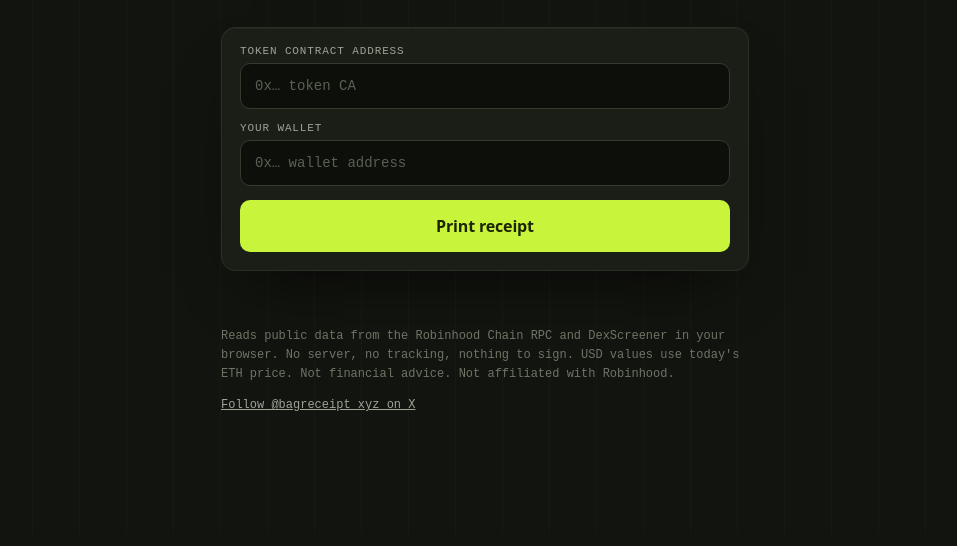
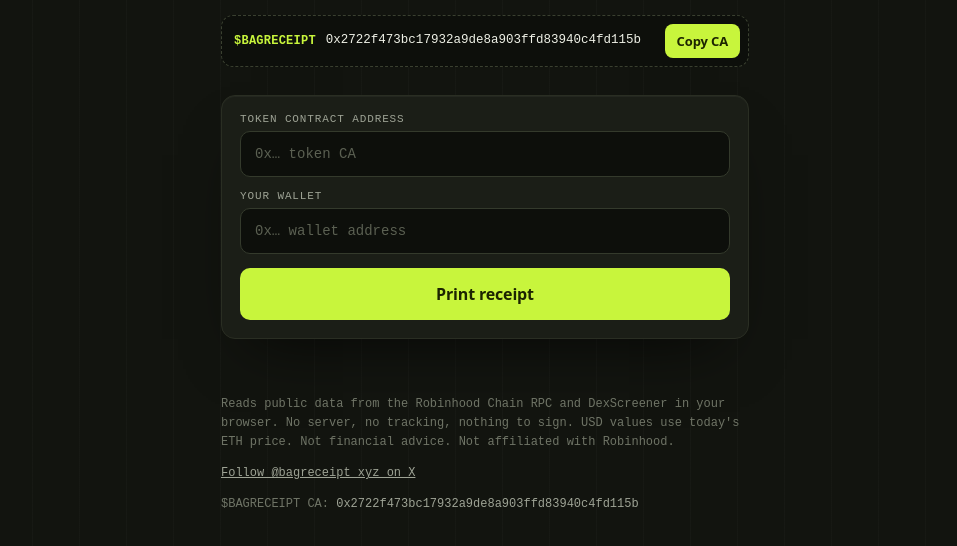
Before and after one commit to JustSteez/bag-receipt, a website with bundled scripts: page index.html in a window 1280 px wide. Shown: the part 266-812 px from the top of the page, without its empty margins (155-1112 px from the left). Built offline with nearby package versions, Linux system fonts and the light colour scheme.

Commit message:
feat: show the $BAGRECEIPT contract address with copy button
Co-Authored-By: Claude Opus 5.5 <noreply@anthropic.com>

```diff
--- a/app.js
+++ b/app.js
@@ -230,6 +230,17 @@ $('copy').addEventListener('click', async () => {
   setTimeout(() => { btn.textContent = 'Copy link'; }, 1500);
 });
 
+$('ca-copy').addEventListener('click', async () => {
+  const btn = $('ca-copy');
+  try {
+    await navigator.clipboard.writeText($('ca-addr').textContent.trim());
+    btn.textContent = 'Copied ✓';
+  } catch {
+    btn.textContent = 'Copy failed';
+  }
+  setTimeout(() => { btn.textContent = 'Copy CA'; }, 1500);
+});
+
 const params = new URLSearchParams(location.search);
 const pre = { t: params.get('t'), w: params.get('w') };
 if (pre.t) ui.token.value = pre.t;
--- a/index.html
+++ b/index.html
@@ -27,6 +27,11 @@
       </div>
       <h1>Bag <span>Receipt</span></h1>
       <p class="lede">Paste your wallet and a token. Get a printed receipt of every buy, every sell, and what the bag is worth now.</p>
+      <div class="ca" role="group" aria-label="$BAGRECEIPT contract address">
+        <span class="ca-tag">$BAGRECEIPT</span>
+        <code id="ca-addr" class="ca-addr">0x2722f473bc17932a9de8a903ffd83940c4fd115b</code>
+        <button id="ca-copy" type="button" class="ca-copy" aria-label="Copy contract address">Copy CA</button>
+      </div>
     </header>
 
     <form id="form" class="register" autocomplete="off" novalidate>
@@ -62,6 +67,7 @@
       <p>Reads public data from the Robinhood Chain RPC and DexScreener in your browser. No server, no tracking, nothing to sign.
         USD values use today's ETH price. Not financial advice. Not affiliated with Robinhood.</p>
       <p><a href="https://x.com/bagreceipt_xyz" target="_blank" rel="noopener">Follow @bagreceipt_xyz on X</a></p>
+      <p>$BAGRECEIPT CA: <span class="foot-ca">0x2722f473bc17932a9de8a903ffd83940c4fd115b</span></p>
     </footer>
   </main>
 
--- a/style.css
+++ b/style.css
@@ -78,6 +78,18 @@ h1 span { color: var(--lime); }
   line-height: 1.4;
 }
 
+.ca {
+  display: flex; align-items: center; gap: 10px;
+  margin: -12px 0 28px; padding: 8px 8px 8px 12px;
+  border-radius: 12px; background: #0d0f0b; border: 1px dashed #3a4030;
+}
+.ca-tag { flex-shrink: 0; font: 800 12px/1 var(--font-mono); color: var(--lime); letter-spacing: 0.02em; }
+.ca-addr {
+  flex: 1; min-width: 0; overflow: hidden; text-overflow: ellipsis; white-space: nowrap;
+  font: 400 12.5px/1 var(--font-mono); color: var(--ink-page); user-select: all;
+}
+.ca-copy { flex-shrink: 0; padding: 8px 12px; font-size: 13px; border-radius: 8px; }
+.foot-ca { word-break: break-all; color: var(--muted-page); user-select: all; }
 .register {
   display: grid;
   gap: 14px;
```
